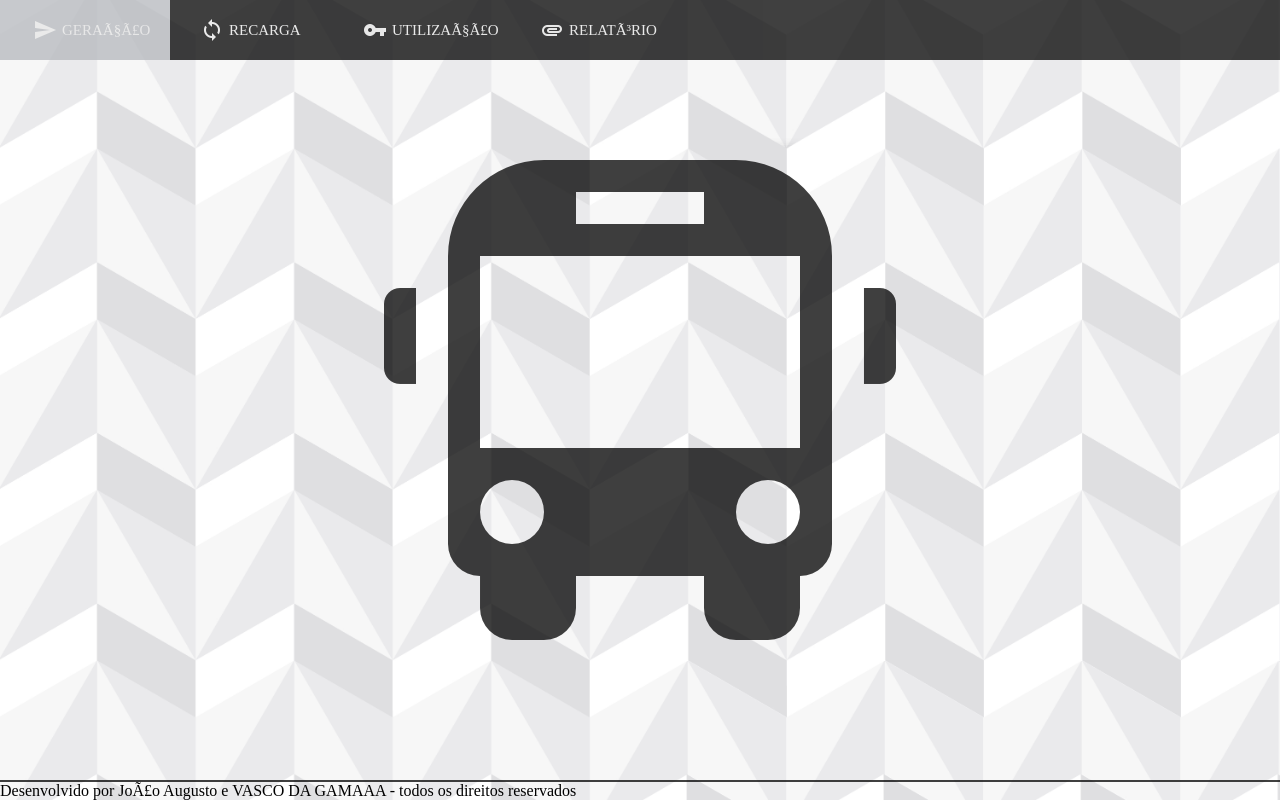
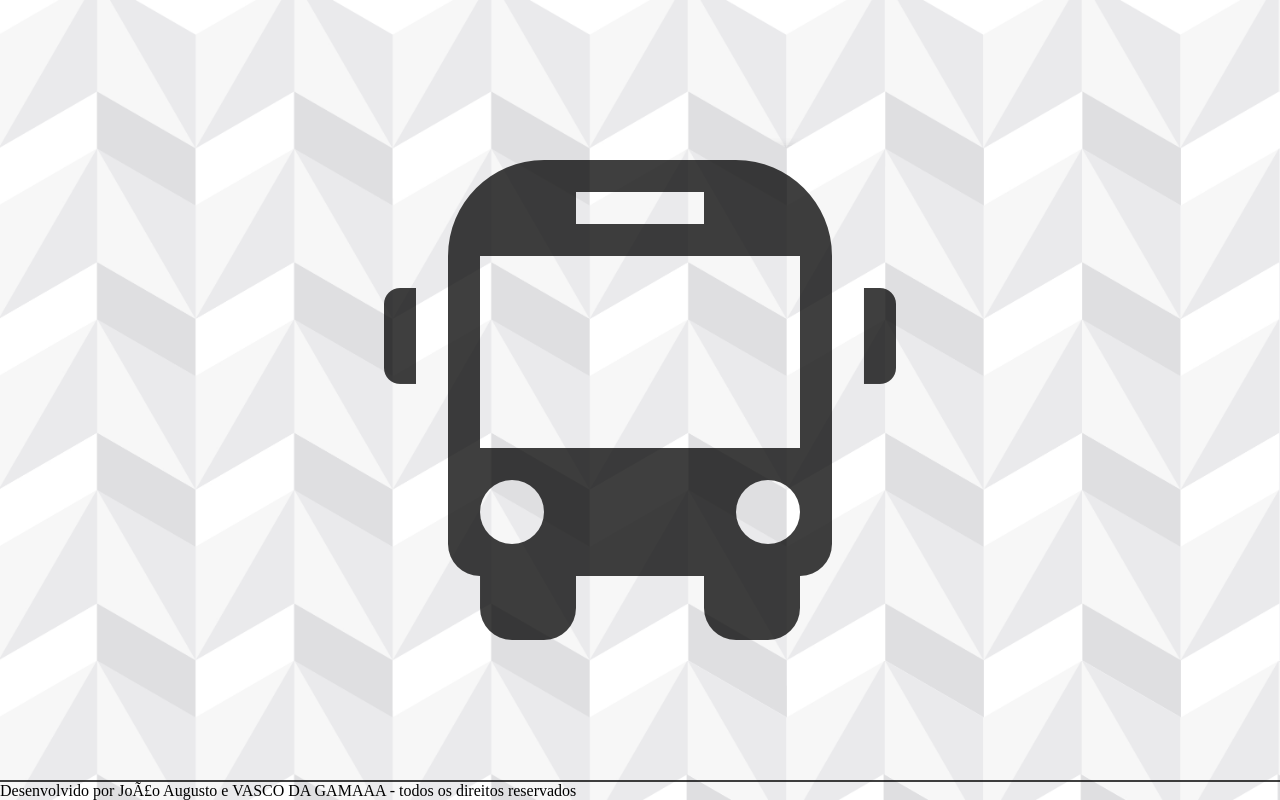
Before and after one commit to CarusoPUC/Proj-Integrador-2, a plain HTML site: page PI/index.html in a window 1280 px wide. Drawn offline with Linux system fonts and the light colour scheme.

Commit message:
bosta
bota

```diff
--- a/PI/index.html
+++ b/PI/index.html
@@ -12,14 +12,6 @@
 	<body>
 
 
-	  <nav id="menu">
-			<ul>
-		    <li> <a href="gerar.html"><i class="material-icons left" id="ger" target="iframeprincipal">send</i>Geração</a></li>
-			<li> <a href=""><i class="material-icons left" id="rec">loop</i>Recarga</a></li>
-			<li> <a href=""><i class="material-icons left" id="uti">vpn_key</i>Utilização</a></li>
-			<li><a href=""><i class="material-icons left" id="rel">attachment</i>Relatório</a></li>
-			</ul>
-	  </nav>
 
   <img src="transp.png" class="transp">
   <div class="footer"><hr color="#000000">Desenvolvido por João Augusto e VASCO DA GAMAAA - todos os direitos reservados</div>
```
